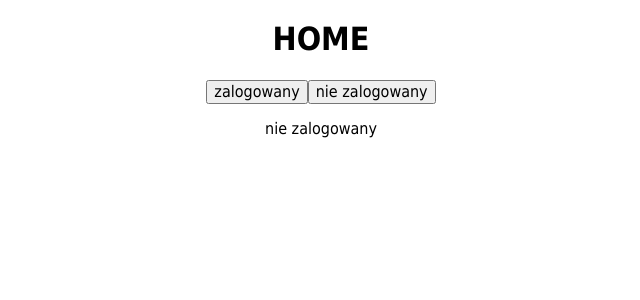
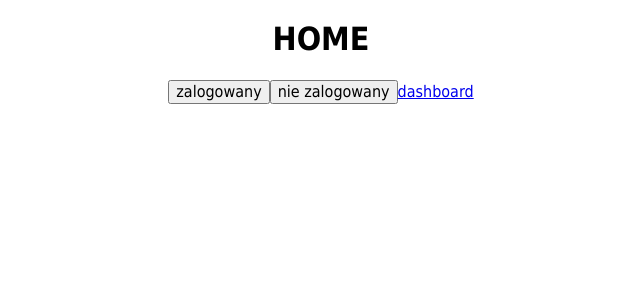
Before and after one commit to zylka44/podchoinke, a React (Create React App) app: page /home in a window 1280 px wide. Shown: the top 300 px of the page, without its empty margins (319-959 px from the left). Built offline with nearby package versions, Linux system fonts and the light colour scheme.

Commit message:
Print signin info in dashboard

```diff
--- a/src/App.tsx
+++ b/src/App.tsx
@@ -39,7 +39,6 @@ const App = () => {
 
   return (
     <Provider store={store}>
-      <div className="app">
       <Router>
         <Switch>
           <Route exact path="/" render={() => <Redirect to="/home" />} />
@@ -52,7 +51,6 @@ const App = () => {
           <Route exact path="/*" render={() => <Redirect to="/home" />} />
         </Switch>
       </Router>
-      </div>
     </Provider>
   );
 };
--- a/src/dashboard/containers/Dashboard.tsx
+++ b/src/dashboard/containers/Dashboard.tsx
@@ -1,5 +1,15 @@
+import { useSelector } from 'react-redux';
+import { RootState } from '../../core/store';
+
 const Dashboard = () => {
-  return <h1>DASHBOARD</h1>;
+  const { offset } = useSelector((state: RootState) => state.signin);
+
+  return (
+    <>
+      <h1>DASHBOARD</h1>
+      <p>{offset ? 'zalogowany' : 'nie zalogowany'}</p>
+    </>
+  );
 };
 
 export default Dashboard;
--- a/src/home/containers/Home.tsx
+++ b/src/home/containers/Home.tsx
@@ -1,20 +1,24 @@
+import { useState } from 'react';
 import { useDispatch, useSelector } from 'react-redux';
+import { Link } from 'react-router-dom';
 import { updateOffset } from '../../core/features/signin/signin';
 import { RootState } from '../../core/store';
 
 const Home = () => {
   const dispatch = useDispatch();
   const { offset } = useSelector((state: RootState) => state.signin);
+  const [signinInfo, setSigninInfo] = useState('hej');
 
   const onButtonClick = (message: string): void => {
     dispatch(updateOffset(message === 'zalogowany'));
   };
+
   return (
     <>
       <h1>HOME</h1>
       <button onClick={() => onButtonClick('zalogowany')}>zalogowany</button>
       <button onClick={() => onButtonClick('nie zalogowany')}>nie zalogowany</button>
-      <p>{offset ? 'zalogowany' : 'nie zalogowany'}</p>
+      <Link to="/dashboard">dashboard</Link>
     </>
   );
 };
```
Lines whose indentation alone changed are shown as unchanged.
